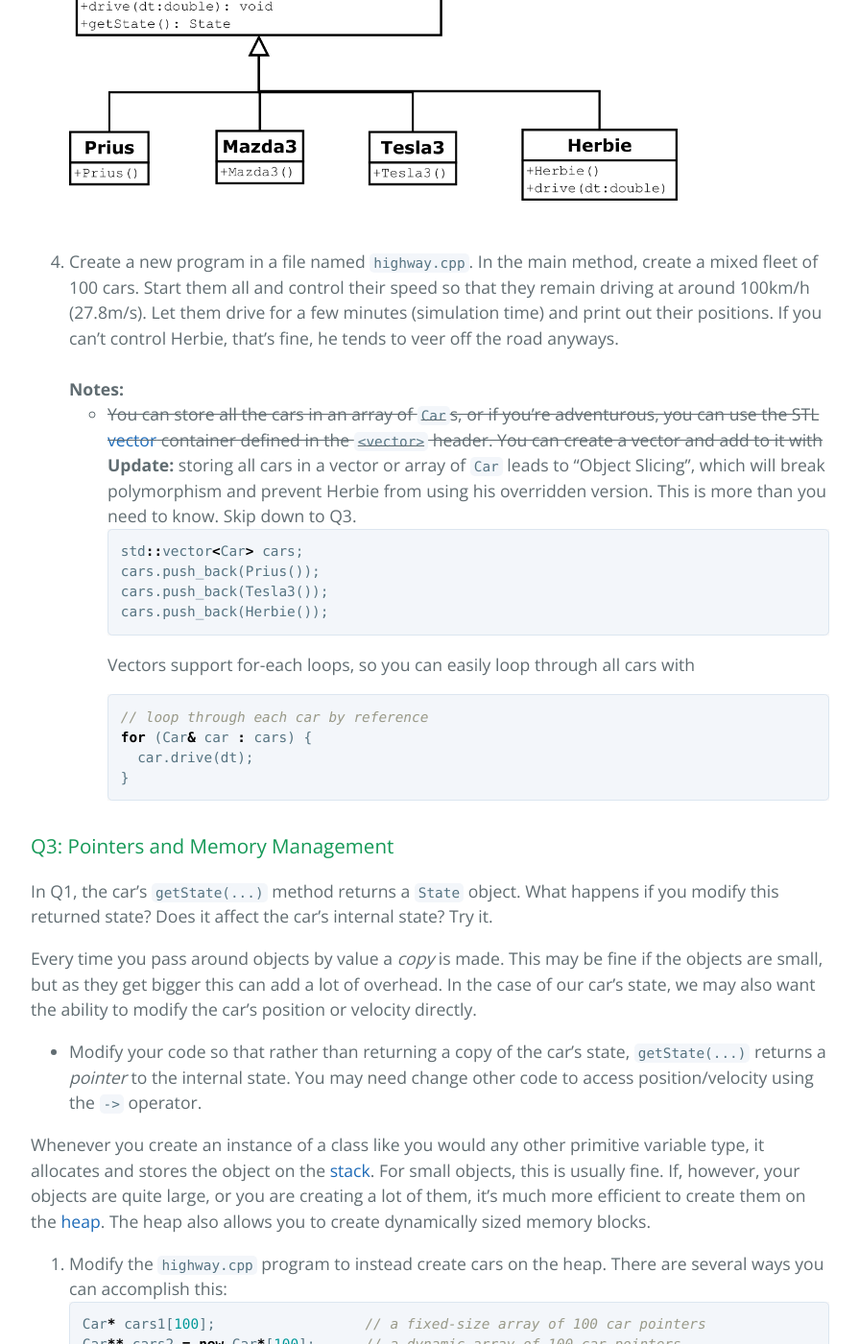
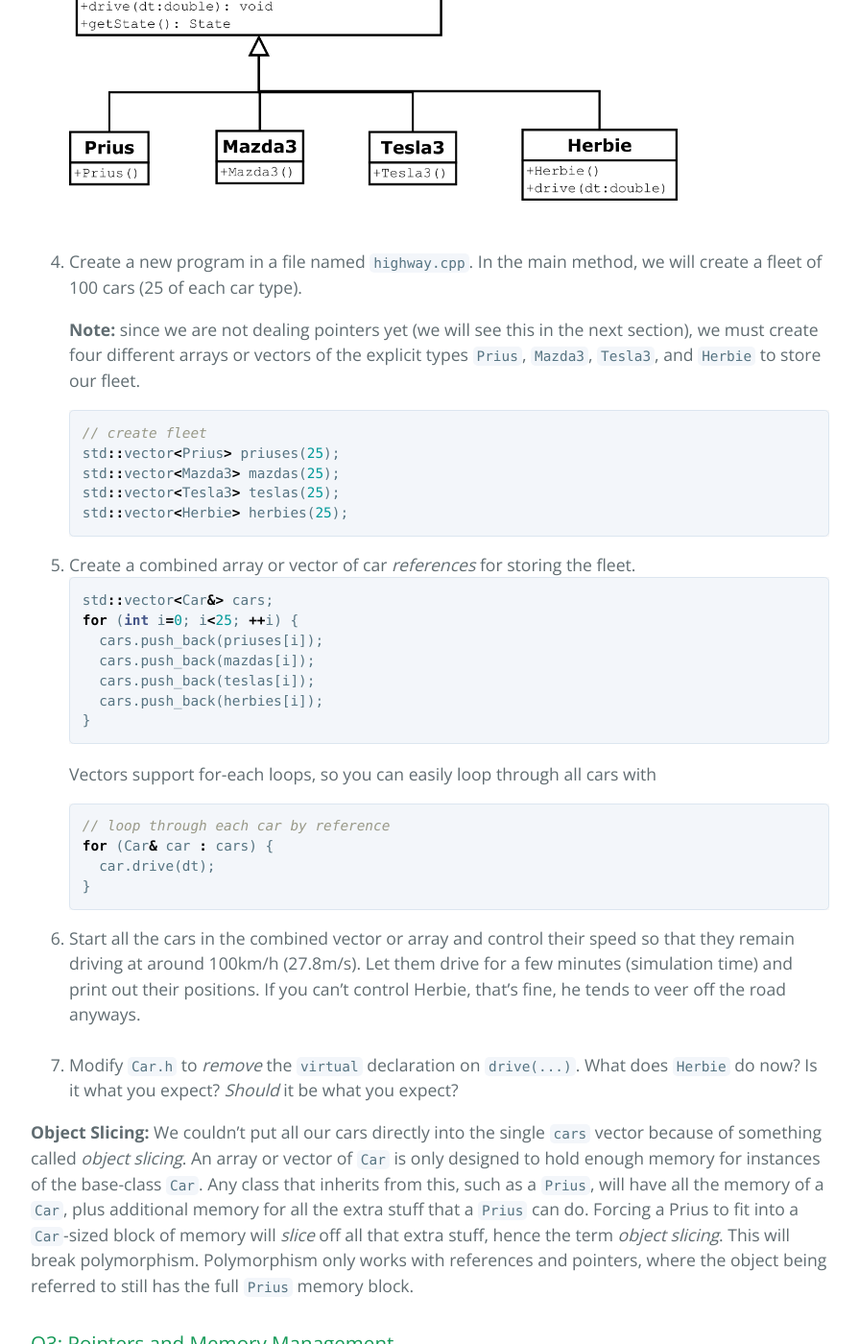
Before and after one commit to cpen333/cpen333.github.io, a Jekyll site: the page built from _labs/cplusplus.md, in a window 1280 px wide and 1400 px high, scrolled down 9126 px. Shown: the whole window at 96% size, without its empty margins (192-1087 px from the left). Built offline with Jekyll 4.4.1, drawn with Linux system fonts in a browser that asks for light colours; formulas are drawn with MathJax 3; some of the changed text lies outside the part shown.

Commit message:
modified lab1 for object slicing error

````diff
--- a/_labs/cplusplus.md
+++ b/_labs/cplusplus.md
@@ -268,15 +268,25 @@
    };
    ```
 <img src="{{site.url}}/assets/labs/cplusplus/car_hierarchy.png" alt="Car hierarchy" width="80%"/><br/><br/>
-4. Create a new program in a file named `highway.cpp`.  In the main method, create a mixed fleet of 100 cars.  Start them all and control their speed so that they remain driving at around 100km/h (27.8m/s).  Let them drive for a few minutes (simulation time) and print out their positions.  If you can't control Herbie, that's fine, he tends to veer off the road anyways.<br/><br/>
-**Notes:**
-  - ~~You can store all the cars in an array of `Car`s, or if you're adventurous, you can use the STL [vector](http://en.cppreference.com/w/cpp/container/vector) container defined in the `<vector>` header.  You can create a vector and add to it with~~
-  **Update:** storing all cars in a vector or array of `Car` leads to "Object Slicing", which will break polymorphism and prevent Herbie from using his overridden version.  This is more than you need to know.  Skip down to Q3.
+4. Create a new program in a file named `highway.cpp`.  In the main method, we will create a fleet of 100 cars (25 of each car type).
+
+   **Note:** since we are not dealing pointers yet (we will see this in the next section), we must create four different arrays or vectors of the explicit types `Prius`, `Mazda3`, `Tesla3`, and `Herbie` to store our fleet.
    ```cpp
-   std::vector<Car> cars;
-   cars.push_back(Prius());
-   cars.push_back(Tesla3());
-   cars.push_back(Herbie());
+   // create fleet
+   std::vector<Prius> priuses(25);
+   std::vector<Mazda3> mazdas(25);
+   std::vector<Tesla3> teslas(25);
+   std::vector<Herbie> herbies(25);
+   ```
+5. Create a combined array or vector of car *references* for storing the fleet.
+   ```cpp
+   std::vector<Car&> cars;
+   for (int i=0; i<25; ++i) {
+     cars.push_back(priuses[i]);
+     cars.push_back(mazdas[i]);
+     cars.push_back(teslas[i]);
+     cars.push_back(herbies[i]);
+   }
    ```
    Vectors support for-each loops, so you can easily loop through all cars with
    ```cpp
@@ -285,6 +295,10 @@
      car.drive(dt);
    }
    ```
+6. Start all the cars in the combined vector or array and control their speed so that they remain driving at around 100km/h (27.8m/s).  Let them drive for a few minutes (simulation time) and print out their positions.  If you can't control Herbie, that's fine, he tends to veer off the road anyways.<br/><br/>
+7. Modify `Car.h` to *remove* the `virtual` declaration on `drive(...)`.  What does `Herbie` do now?  Is it what you expect?  *Should* it be what you expect?
+
+**Object Slicing:** We couldn't put all our cars directly into the single `cars` vector because of something called *object slicing*.  An array or vector of `Car` is only designed to hold enough memory for instances of the base-class `Car`.  Any class that inherits from this, such as a `Prius`, will have all the memory of a `Car`, plus additional memory for all the extra stuff that a `Prius` can do.  Forcing a Prius to fit into a `Car`-sized block of memory will *slice* off all that extra stuff, hence the term *object slicing*.  This will break polymorphism.  Polymorphism only works with references and pointers, where the object being referred to still has the full `Prius` memory block.
 
 ### Q3: Pointers and Memory Management
 
@@ -294,15 +308,15 @@
 
 - Modify your code so that rather than returning a copy of the car's state, `getState(...)` returns a *pointer* to the internal state.  You may need change other code to access position/velocity using the `->` operator.
 
-Whenever you create an instance of a class like you would any other primitive variable type, it allocates and stores the object on the [stack](http://gribblelab.org/CBootCamp/7_Memory_Stack_vs_Heap.html).  For small objects, this is usually fine.  If, however, your objects are quite large, or you are creating a lot of them, it's much more efficient to create them on the [heap](http://gribblelab.org/CBootCamp/7_Memory_Stack_vs_Heap.html).  The heap also allows you to create dynamically sized memory blocks.
+Whenever you create an instance of a class like you would any other primitive variable type, it allocates and stores the object on the [stack](http://gribblelab.org/CBootCamp/7_Memory_Stack_vs_Heap.html).  For small objects, this is usually fine.  If, however, your objects are quite large, or you are creating a lot of them, it's much more efficient to create them on the [heap](http://gribblelab.org/CBootCamp/7_Memory_Stack_vs_Heap.html).  The heap also allows you to create dynamically sized memory blocks, whereas objects on the stack must have a size known at compile-time.
 
-1. Modify the `highway.cpp` program to instead create cars on the heap.  There are several ways you can accomplish this:
+- Modify the `highway.cpp` program to create cars on the heap and store the pointers directly into a single array or vector (i.e. there is no more need for having four separate storage containers).  There are several ways you can accomplish this:
    ```cpp
    Car* cars1[100];                  // a fixed-size array of 100 car pointers
    Car** cars2 = new Car*[100];      // a dynamic array of 100 car pointers
    std::vector<Car*> cars3(100);     // a vector filled with 100 car pointers
    ```
-   Note that if you create a sized vector like the third option above, do not add items using `vector.push_back(...)` since the vector already contains 100 items.  You can assign the pointers directly just as if it were an array:
+   If you create a sized vector like the third option above, do not add items using `vector.push_back(...)` since the vector already contains 100 items.  You can assign the pointers directly just as if it were an array:
    ```cpp
    for (int i=0; i<100; ++i) {
      cars1[i] = new Prius();   // fixed-size array
@@ -320,8 +334,6 @@
    delete[] cars2;  // free dynamic array
    ```
 
-2. Modify `Car.h` to *remove* the `virtual` declaration on `drive(...)`.  What does `Herbie` do now?  Is it what you expect?  *Should* it be what you expect?
-
 ## Submitting Your Lab
 
 You must demonstrate your completed lab to one of the TAs during a lab session.  He or she may ask you some questions about your work to test your understanding.  Each lab is graded out of 5, and is due by the end of the following lab period (i.e. Lab 1 is due by the end of the Lab 2 time-slot).
````
Also changed, not shown: .gitlab-ci.yml (added).
